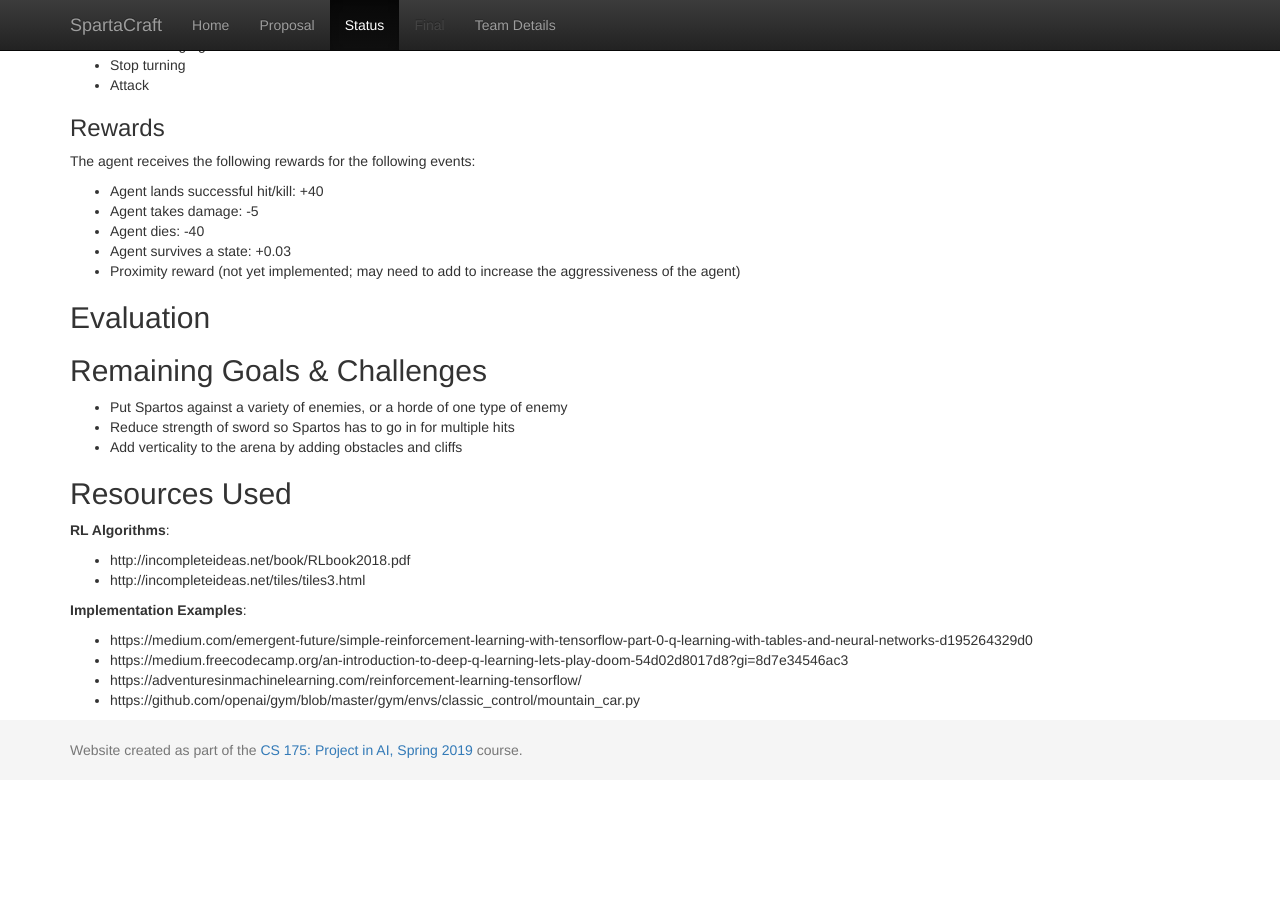
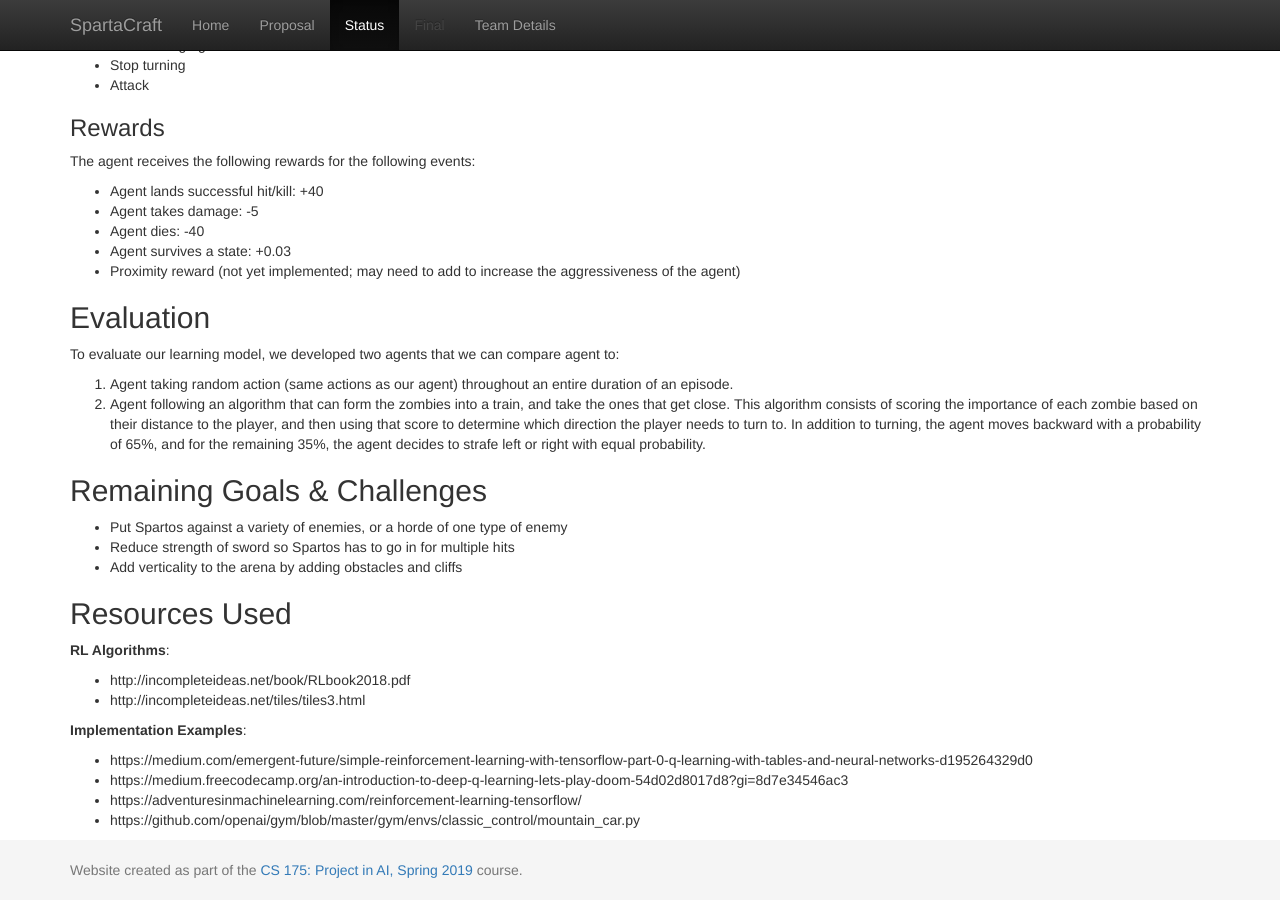
Before and after one commit to brongan/SpartaCraft, a Jekyll site: the page built from docs/status.md, in a window 1280 px wide and 900 px high, scrolled down 967 px. Built offline with Jekyll 4.4.1, drawn with Linux system fonts in a browser that asks for light colours; before the commit the page ends 1747 px from its top, so only the background shows below that.

Commit message:
Update status.md
add description of agents to compare model with

```diff
--- a/docs/status.md
+++ b/docs/status.md
@@ -50,6 +50,10 @@ The agent receives the following rewards for the following events:
 
 ## Evaluation
 
+To evaluate our learning model, we developed two agents that we can compare agent to:
+1. Agent taking random action (same actions as our agent) throughout an entire duration of an episode.
+2. Agent following an algorithm that can form the zombies into a train, and take the ones that get close. This algorithm consists of scoring the importance of each zombie based on their distance to the player, and then using that score to determine which direction the player needs to turn to. In addition to turning, the agent moves backward with a probability of 65%, and for the remaining 35%, the agent decides to strafe left or right with equal probability.
+
 ## Remaining Goals & Challenges
 - Put Spartos against a variety of enemies, or a horde of one type of enemy
 - Reduce strength of sword so Spartos has to go in for multiple hits
```
